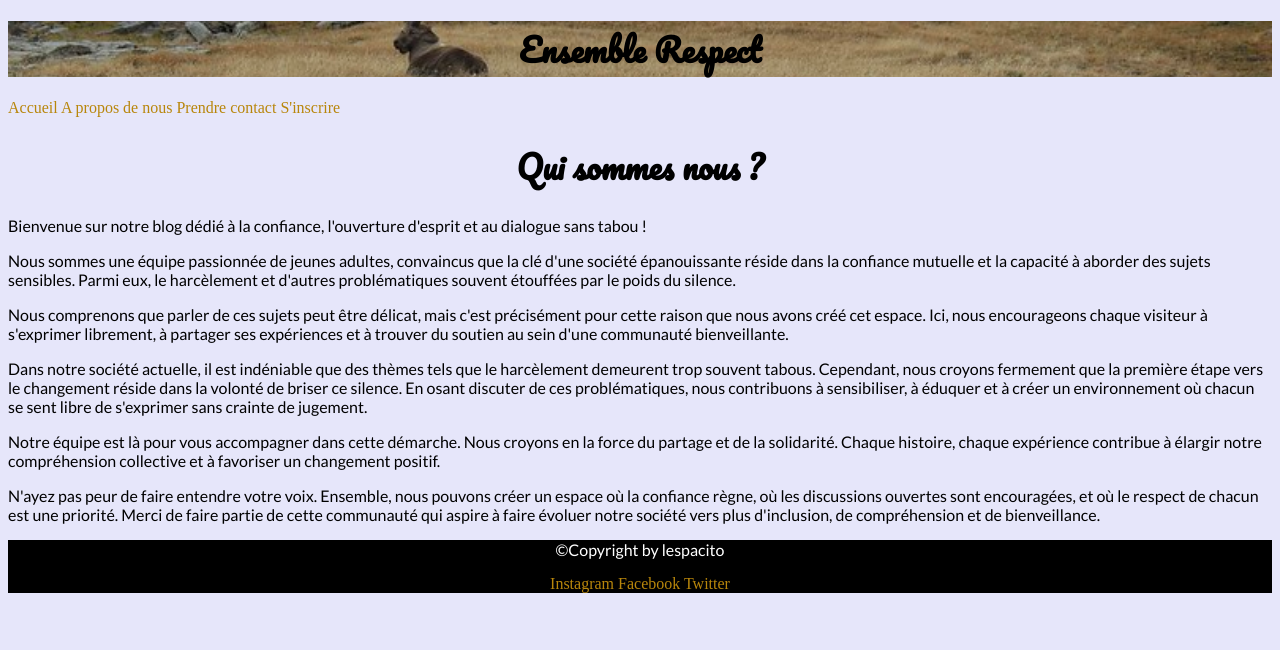
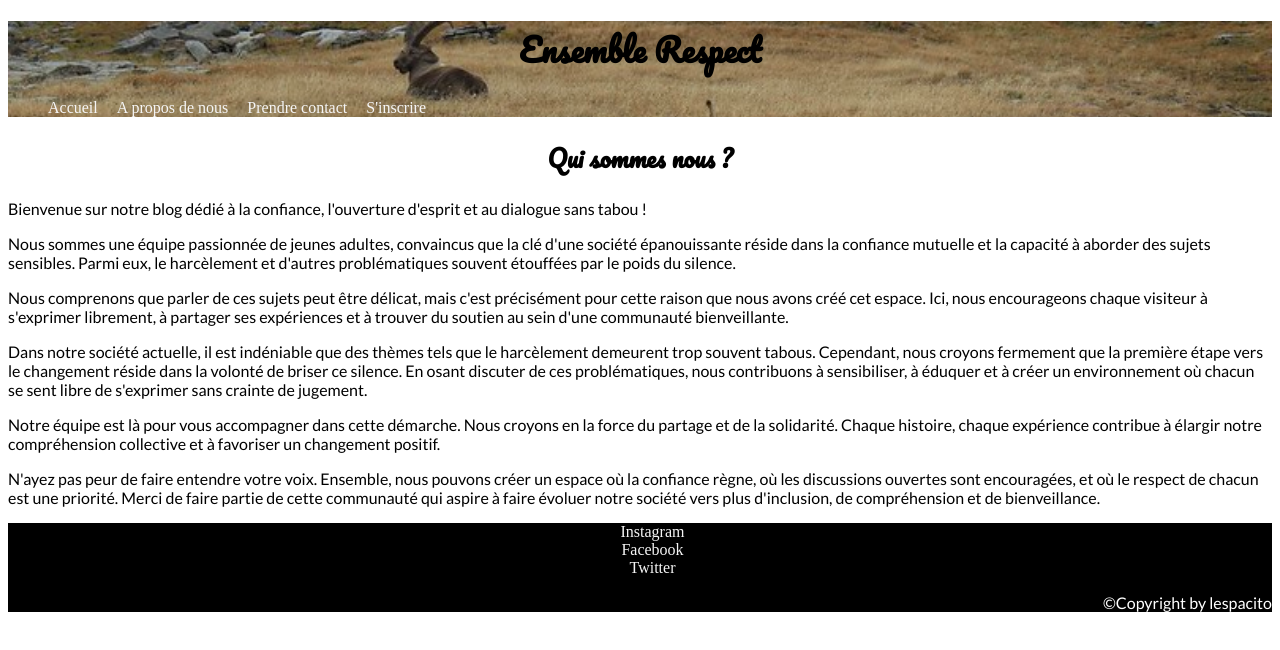
Before and after one commit to lespacito/ensemblerespect, a plain HTML site: page about.html in a window 1280 px wide. Drawn offline with Linux system fonts and the light colour scheme.

Commit message:
Add files via upload

```diff
--- a/about.html
+++ b/about.html
@@ -13,16 +13,18 @@
 		<header>
 			<div class="banner">
 				<h1>Ensemble Respect</h1>
+				<nav>
+					<ul>
+						<li><a href="index.html">Accueil</a></li>
+						<li><a href="about.html">A propos de nous</a></li>
+						<li><a href="contact.html">Prendre contact</a></li>
+						<li><a href="register.html">S'inscrire</a></li>
+					</ul>
+				</nav>
 			</div>
 		</header>
-		<nav>
-			<a href="index.html">Accueil</a>
-			<a href="about.html">A propos de nous</a>
-			<a href="contact.html">Prendre contact</a>
-			<a href="register.html">S'inscrire</a>
-		</nav>
 		<main>
-			<section></section>
+			<section>
 				<h1>Qui sommes nous ?</h1>
 				<p>
 				Bienvenue sur notre blog dédié à la confiance, l'ouverture d'esprit et au dialogue sans tabou !
@@ -42,12 +44,19 @@
 
 				<p>N'ayez pas peur de faire entendre votre voix. Ensemble, nous pouvons créer un espace où la confiance règne, où les discussions ouvertes sont encouragées, et où le respect de chacun est une priorité. Merci de faire partie de cette communauté qui aspire à faire évoluer notre société vers plus d'inclusion, de compréhension et de bienveillance.
 				</p>
+			</section>
 		</main>
 		<footer>
-			<p>©Copyright by lespacito</p>
-			<a href="https://www.instagram.com">Instagram</a>
-			<a href="https://www.facebook.com">Facebook</a>
-			<a href="https://www.twitter.com">Twitter</a>
+			<div class="footer">
+				<nav>
+					<ul>
+						<li><a href="https://www.instagram.com" target="_blank">Instagram</a></li>
+						<li><a href="https://www.facebook.com" target="_blank">Facebook</a></li>
+						<li><a href="https://www.twitter.com" target="_blank">Twitter</a></li>
+					</ul>
+				</nav>
+				<p>©Copyright by lespacito</p>
+			</div>
 		</footer>
 	</body>
 </html>
--- a/style.css
+++ b/style.css
@@ -1,13 +1,7 @@
 @import url('https://fonts.googleapis.com/css2?family=Lato&family=Pacifico&display=swap');
 
-
-a{
-	text-decoration: none;
-	color: darkgoldenrod;
-}
-
-a:hover{
-	color: #6a53d2;
+*{
+	box-sizing: border-box;
 }
 
 .banner{
@@ -16,9 +10,24 @@ a:hover{
 	background-position: center;
 }
 
-body{
-	/*background-color: #6ec7da;*/
-	background-color: #E6E6FA;
+.banner nav{
+	list-style-type: none;
+	margin: 0 auto;
+    padding: 0 auto;
+}
+
+.banner nav li {
+    display: inline-block;
+    margin-right: 15px;
+}
+
+.banner a:hover {
+    color: #6a53d2;
+}
+
+a{
+	color: whitesmoke;
+	text-decoration: none;
 }
 
 h1{
@@ -35,8 +44,31 @@ p{
 	font-family: 'Lato', sans-serif;
 }
 
-footer{
+.footer{
+	background-color: black;
+	background-size: cover;
+	background-position: center;
+    list-style-type: none;
+    margin: 0 auto;
+    padding: 0 auto;
+}
+
+footer p{
+	text-align: right;
 	color: white;
-	background-color: black;
-	text-align: center;
 }
+
+.footer nav{
+	list-style-type: none;
+	margin: 0 auto;
+    padding: 0 auto;
+}
+
+.footer nav li {
+    text-align: center;
+    margin-right: 15px;
+}
+
+.footer a:hover {
+    color: #6a53d2;
+}
```
Also changed, not shown: contact.html (+18 -10 lines), index.html (+18 -10 lines), register.html (+18 -10 lines).
